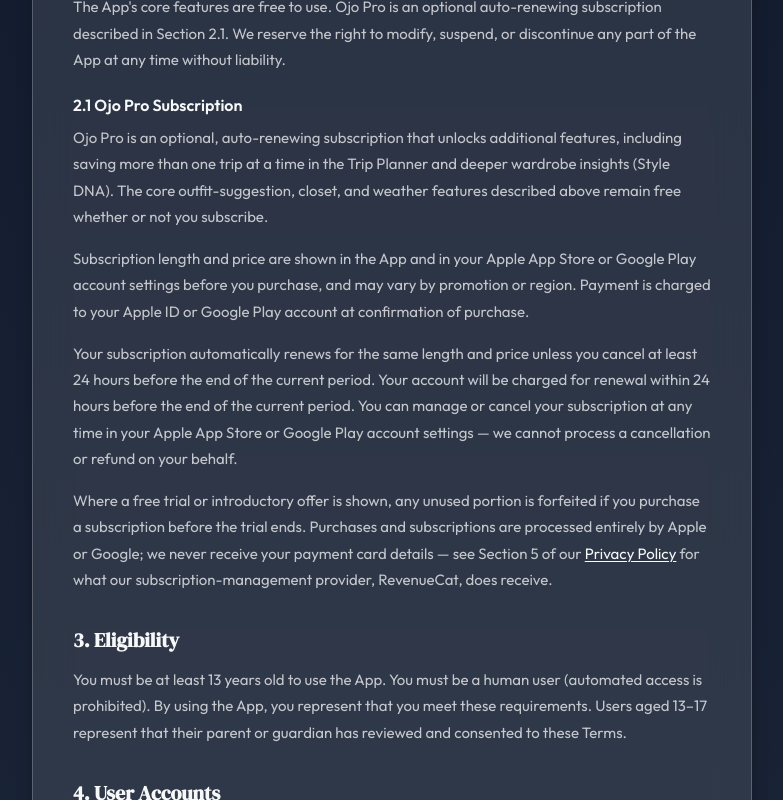
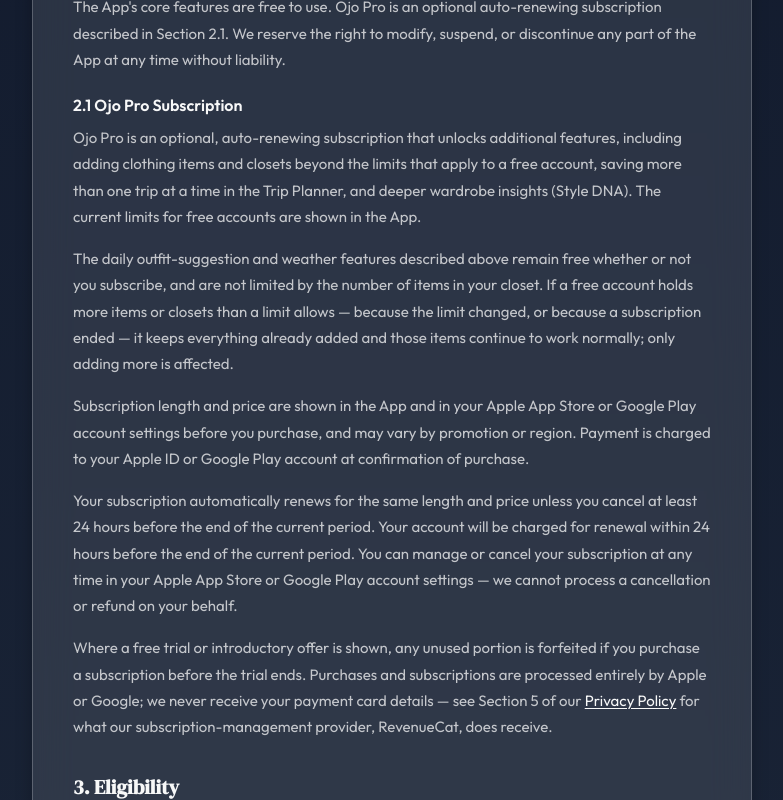
Before and after one commit to mikedeleamon/OjoLandingSite, a Next.js app: page /terms in a window 1280 px wide. Shown: the part 880-1680 px from the top of the page, without its empty margins (248-1031 px from the left). Built offline with nearby package versions, Linux system fonts and the light colour scheme.

Commit message:
Sync Terms 2.1 with the app's free-tier limits — Pro lifts the item and closet caps, and an account over a limit keeps everything it has

```diff
--- a/app/terms/page.tsx
+++ b/app/terms/page.tsx
@@ -63,10 +63,19 @@
           <h3>2.1 Ojo Pro Subscription</h3>
           <p>
             Ojo Pro is an optional, auto-renewing subscription that unlocks
-            additional features, including saving more than one trip at a time
-            in the Trip Planner and deeper wardrobe insights (Style DNA). The
-            core outfit-suggestion, closet, and weather features described above
-            remain free whether or not you subscribe.
+            additional features, including adding clothing items and closets
+            beyond the limits that apply to a free account, saving more than one
+            trip at a time in the Trip Planner, and deeper wardrobe insights
+            (Style DNA). The current limits for free accounts are shown in the
+            App.
+          </p>
+          <p>
+            The daily outfit-suggestion and weather features described above
+            remain free whether or not you subscribe, and are not limited by the
+            number of items in your closet. If a free account holds more items
+            or closets than a limit allows — because the limit changed, or
+            because a subscription ended — it keeps everything already added and
+            those items continue to work normally; only adding more is affected.
           </p>
           <p>
             Subscription length and price are shown in the App and in your Apple
```
